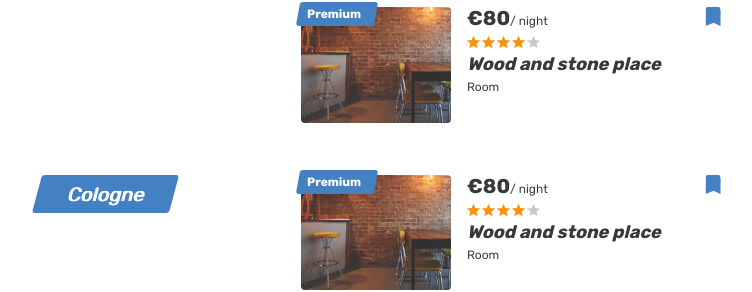
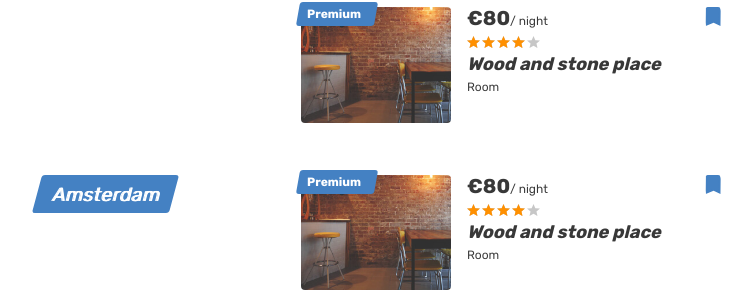
Before and after one commit to htmlacademy-react/1561167-six-cities-17, a React (Vite) app: page /favorites in a window 1280 px wide. Shown: the part 758-1050 px from the top of the page, without its empty margins (104-856 px from the left). Built offline with nearby package versions, Linux system fonts and the light colour scheme.

Commit message:
Заменит компонент а на Link

```diff
--- a/src/components/locations-item-link/locations-item-link.tsx
+++ b/src/components/locations-item-link/locations-item-link.tsx
@@ -1,6 +1,7 @@
 import cn from 'classnames';
-import { TypesPage } from '../../const';
+import { Path, TypesPage } from '../../const';
 import { CityType, TypesPageEnum } from '../../types/types';
+import { Link } from 'react-router-dom';
 
 type LocationLinkProps = {
   location: CityType;
@@ -15,9 +16,9 @@ function LocationsItemLink(props: LocationLinkProps): JSX.Element {
     ['tabs__item--active']: isActive,
   });
   return (
-    <a className={linkClasses} href="#">
+    <Link className={linkClasses} to={Path.Root}>
       <span>{location}</span>
-    </a>
+    </Link>
   );
 }
 
--- a/src/pages/favorites-page/favorite-page.tsx
+++ b/src/pages/favorites-page/favorite-page.tsx
@@ -80,9 +80,10 @@ function FavoritePage(props: FavoritePageProps): JSX.Element {
                   <li className="favorites__locations-items">
                     <div className="favorites__locations locations locations--current">
                       <div className="locations__item">
-                        <a className="locations__item-link" href="#">
-                          <span>Cologne</span>
-                        </a>
+                        <LocationsItemLink
+                          location={'Amsterdam'}
+                          typesPage={typesPage}
+                        />
                       </div>
                     </div>
                     <CardsList
```
